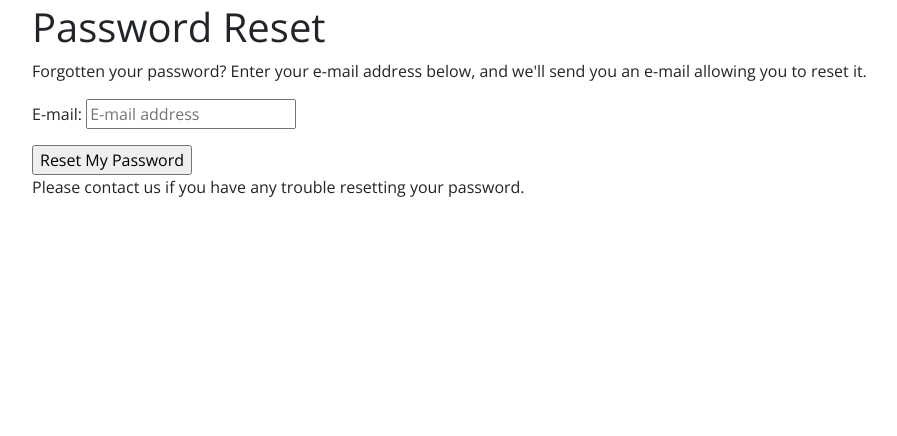
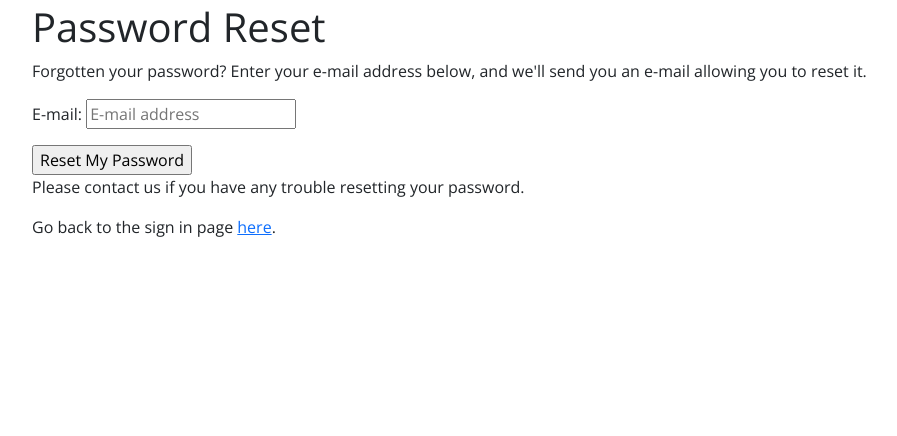
Before and after one commit to Josefinekihlstrom/LauraDay, a Django app: page /accounts/password/reset/ in a window 1280 px wide. Shown: the part 133-569 px from the top of the page, without its empty margins (50-947 px from the left). Run offline with Django 3.2, Linux system fonts and the light colour scheme; some libraries are stand-ins or nearby versions.

Commit message:
Added link to login page

```diff
--- a/templates/allauth/account/password_reset.html
+++ b/templates/allauth/account/password_reset.html
@@ -23,6 +23,7 @@
             </form>
 
             <p>{% blocktrans %}Please contact us if you have any trouble resetting your password.{% endblocktrans %}</p>
+            <p>{% blocktrans %}Go back to the sign in page <a href="{{ login_url }}">here</a>.{% endblocktrans %}</p>
         </div>
     </div>
 </div>
```
